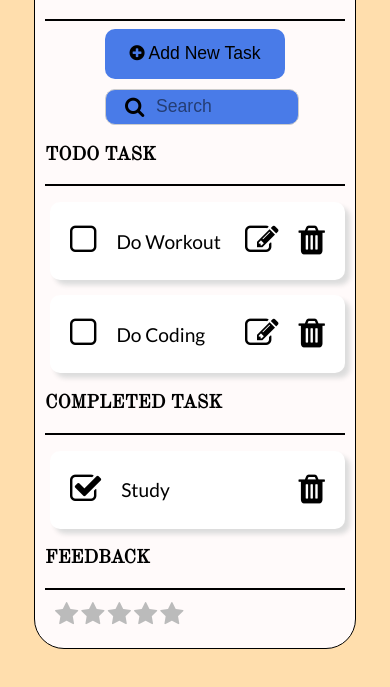
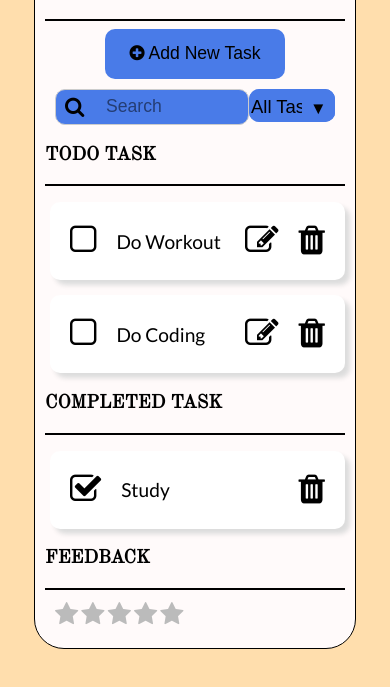
Before and after one commit to Rutvik001804/TodoApp, a plain HTML site: page index.html in a window 390 px wide. Shown: the part 95-782 px from the top of the page. Drawn offline with nearby package versions, Linux system fonts and the light colour scheme.

Commit message:
Add Media Query for Search and Filter

```diff
--- a/style.css
+++ b/style.css
@@ -470,6 +470,19 @@ option {
         margin-top: 3px;
     }
 
+    /* Filter Task Dropdown Menu */
+    #filter-task{
+        margin-top: 5px;
+        width: 80%;
+        outline: 0;
+        border: 0;
+    }
+
+    /* For Filter Dropdown Menu */
+    .select, .select1 {
+        width: 13em;
+    }
+
     /* Input Tag for Add New Task */
     #new-task {
         width: 65%;
@@ -525,4 +538,25 @@ option {
         border: none;
         border-radius: 10px;
     }
+
+    /* div tag for Search and Filter */
+    .search-and-filter{
+        margin-left: 10px;
+        margin-right: 10px;
+        margin-top: 10px;
+    }
+
+    /* For Searchbar */
+    .icon-search {
+        position: relative;
+        align-content: center;
+    }
+
+    /* For Search Icon */
+    .icon-srch {
+        position: absolute;
+        left: 10px;
+        top: 8px;
+        font-size: 1.3em;
+    }
 }
```
